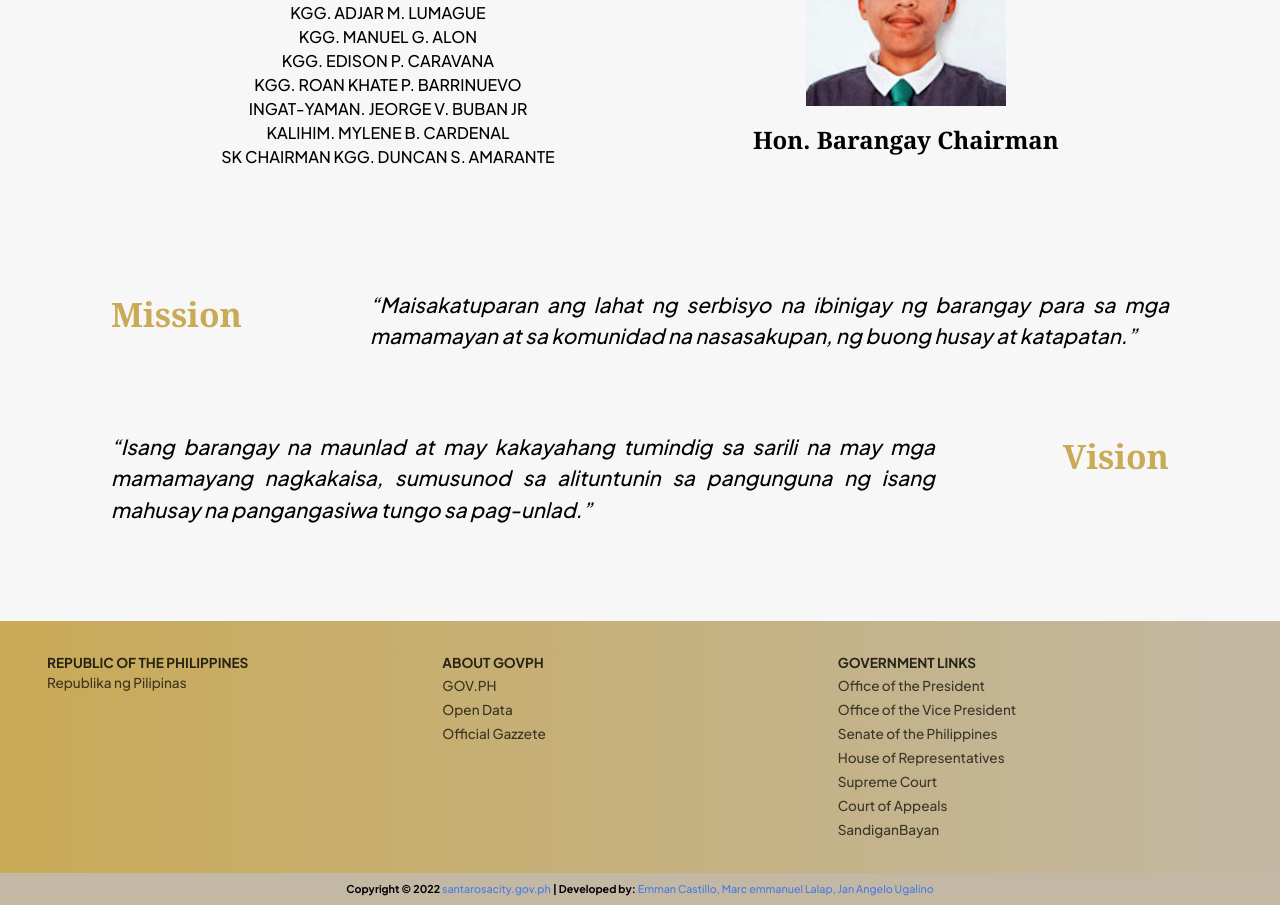
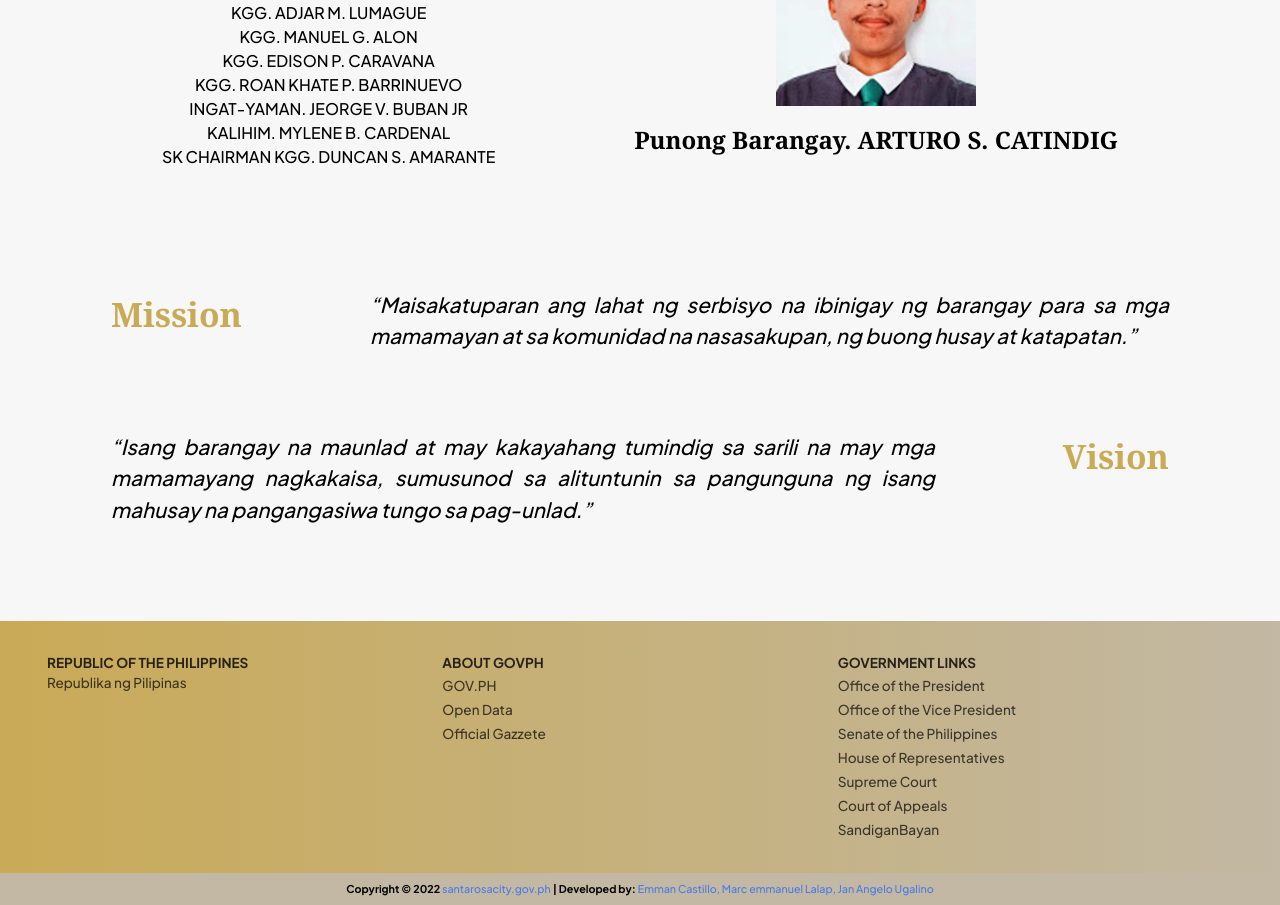
Before and after one commit to BarangayTagapo/FrontEnd, a React (Create React App) app: page / in a window 1280 px wide. Shown: the part 1380-2285 px from the top of the page. Built offline with nearby package versions, Linux system fonts and the light colour scheme.

Commit message:
Your message

```diff
--- a/src/components/About/About.jsx
+++ b/src/components/About/About.jsx
@@ -37,7 +37,7 @@ const About = () => {
             </aside>
             <div>
               <img src={chairman} alt='brgy chairman' />
-              <h4>Hon. Barangay Chairman</h4>
+              <h4>Punong Barangay. ARTURO S. CATINDIG</h4>
             </div>
           </div>
         </article>
```
